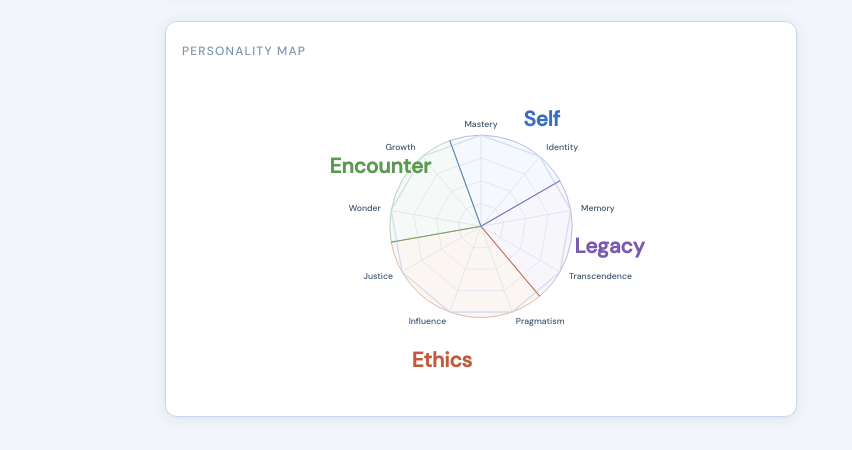
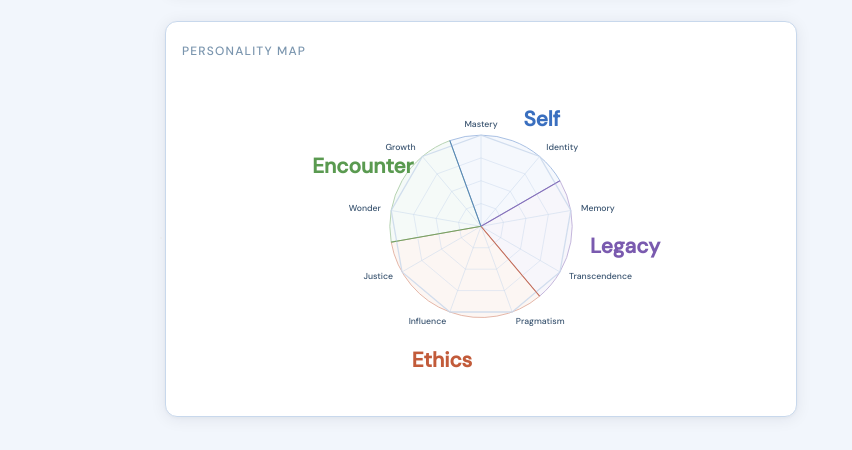
Before and after one commit to rangermankin/culture, a React (Vite) app: page / in a window 1280 px wide. Both pictures are taken after a click on the button "Begin". Shown: the part 482-932 px from the top of the page, without its empty margins (159-1011 px from the left). Built offline with nearby package versions, Linux system fonts and the light colour scheme.

Commit message:
Add files via upload

```diff
--- a/src/components/RadarChart.jsx
+++ b/src/components/RadarChart.jsx
@@ -31,7 +31,7 @@ const SECTIONS = [
     books: ['ltw', 'ths'],
     fill: '#F1EEF9',
     stroke: '#7A5AAF',
-    label: { x: 338, y: 205, anchor: 'middle' },
+    label: { x: 356, y: 205, anchor: 'middle' },
   },
   {
     key: 'ethics',
@@ -47,7 +47,7 @@ const SECTIONS = [
     books: ['ex', 'mat'],
     fill: '#ECF7F2',
     stroke: '#5A9A50',
-    label: { x: 74, y: 112, anchor: 'middle' },
+    label: { x: 54, y: 112, anchor: 'middle' },
   },
 ];
 
```
